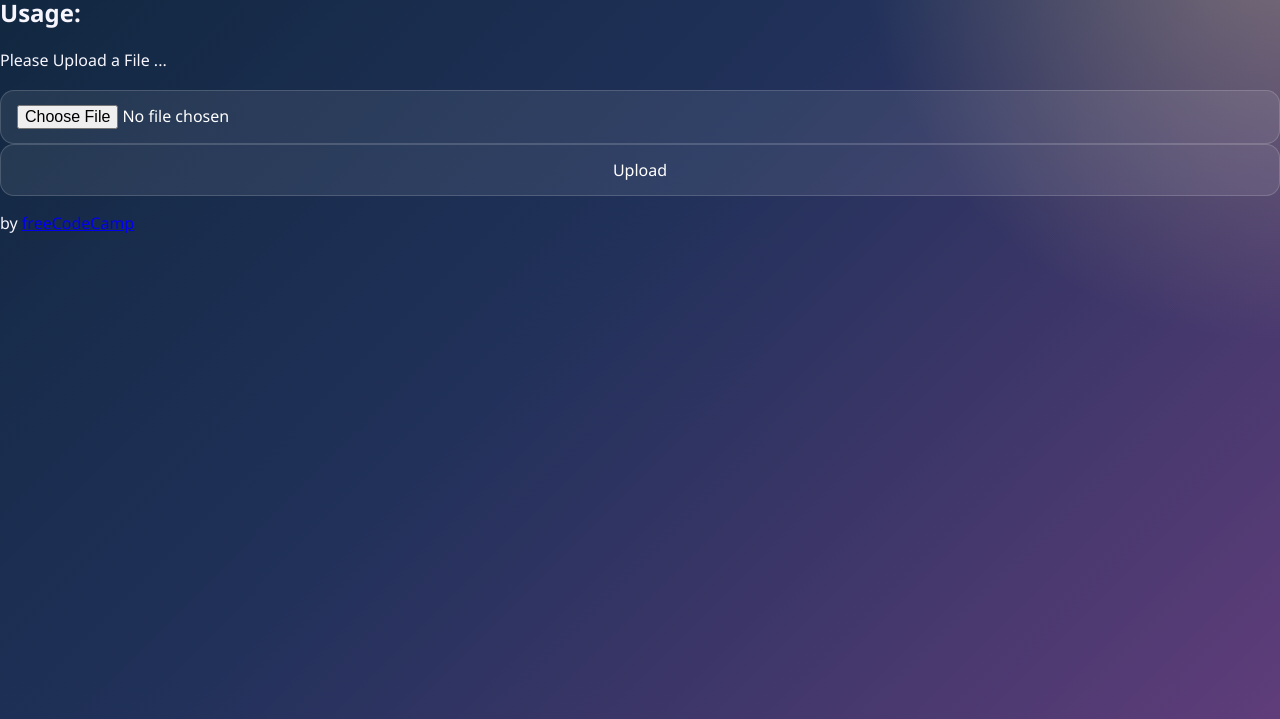
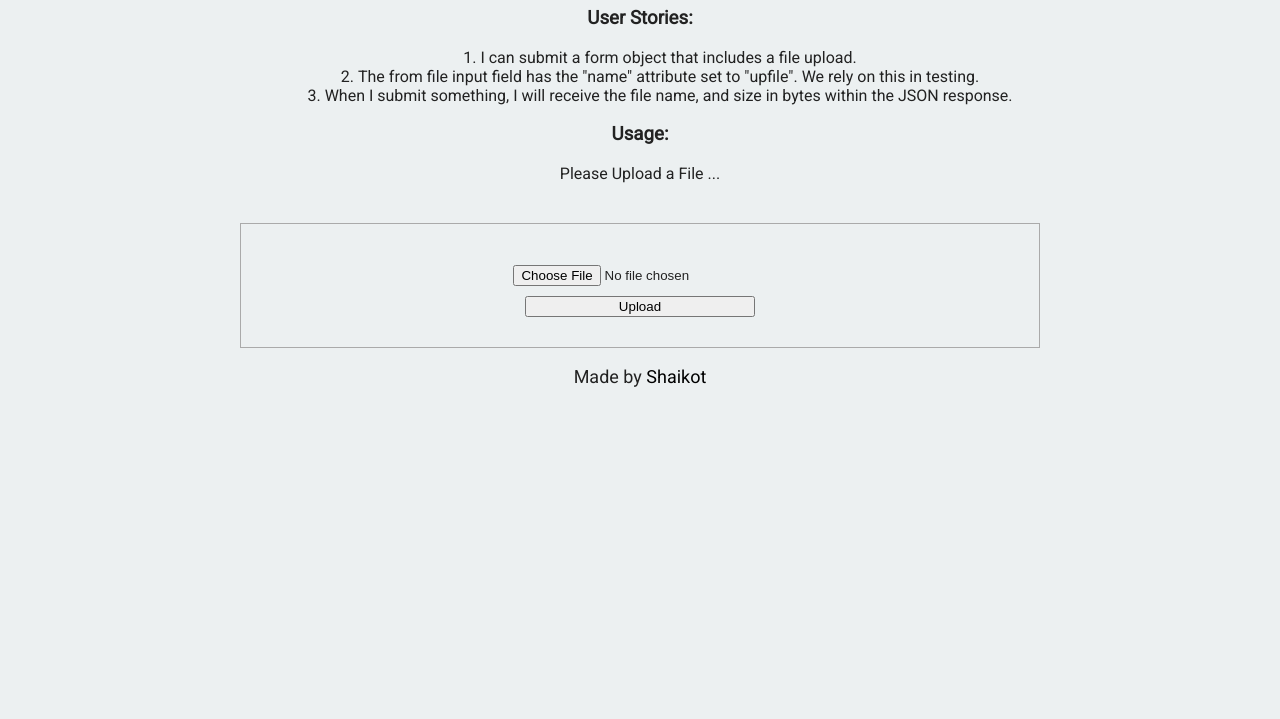
Before and after one commit to x1n-Q/fcc-file-metadata-microservice, a website: page views/index.html in a window 1280 px wide. Shown: the part 81-800 px from the top of the page. Drawn offline with Linux system fonts and the light colour scheme.

Commit message:
Replace file metadata app with Shaikot clone

```diff
--- a/public/style.css
+++ b/public/style.css
@@ -1,84 +1,64 @@
-* {
-  box-sizing: border-box;
+/****** Main Styling ******/
+
+body {
+	font-family: 'Roboto', sans-serif;
+	font-size: 16px;
+	color: #222;
+	background-color: #ECF0F1;
+	text-align: center;
 }
 
-body {
-  margin: 0;
-  min-height: 100vh;
-  font-family: "Segoe UI", Tahoma, sans-serif;
-  background:
-    radial-gradient(circle at top right, rgba(255, 220, 157, 0.35), transparent 28%),
-    linear-gradient(135deg, #10273e 0%, #21315a 46%, #5f3d7a 100%);
-  color: #f7f6ff;
+.container {
+	padding: 0;
+	margin-top: 40px;
 }
 
-.page {
-  min-height: 100vh;
-  display: grid;
-  place-items: center;
-  padding: 24px;
+footer {
+  margin: auto;
+  height: 10vh;
+  text-align: center;
 }
 
-.card {
-  width: min(640px, 100%);
-  padding: 32px;
-  border-radius: 24px;
-  background: rgba(12, 18, 37, 0.78);
-  border: 1px solid rgba(255, 255, 255, 0.15);
-  box-shadow: 0 24px 72px rgba(8, 10, 20, 0.4);
+footer p {
+  font-size: 18px;
 }
 
-.eyebrow {
-  margin: 0 0 10px;
-  color: #ffcf86;
-  text-transform: uppercase;
-  letter-spacing: 0.16em;
-  font-size: 0.78rem;
-  font-weight: 700;
+footer p a {
+  text-decoration: none;
+  color: black;
 }
 
-h1,
-h2 {
-  margin-top: 0;
+ol {
+	list-style-position: inside;
 }
 
-h1 {
-  margin-bottom: 12px;
-  font-size: clamp(2rem, 4vw, 3rem);
-}
-
-.intro {
-  margin-bottom: 28px;
-  line-height: 1.7;
-}
-
-.upload-form {
-  display: grid;
-  gap: 14px;
-  margin-bottom: 24px;
-}
-
-input,
-button {
-  width: 100%;
-  padding: 14px 16px;
-  border-radius: 14px;
-  border: 1px solid rgba(255, 255, 255, 0.16);
-  font: inherit;
+ul {
+	list-style-type: none;
 }
 
 input {
-  background: rgba(255, 255, 255, 0.08);
-  color: #ffffff;
+  display: block;
+  position: relative;
+  margin: 10px auto;
 }
 
-button {
-  background: linear-gradient(90deg, #ffcf86, #ff9a7a);
-  color: #211b34;
-  font-weight: 800;
-  cursor: pointer;
+input#button {
+  width: 230px;
 }
 
-code {
-  font-family: Consolas, "Courier New", monospace;
+.view {
+  position:relative;
+  margin: auto;
+  margin-top: 40px;
+  border: 1px  solid  #aaa;
+  padding: 20px;
+  width: 60%;
+  min-width: 400px;
 }
+
+/****** Logo Div Styling ******/
+
+img {
+	margin: 20px auto 0 auto;
+	display: block;
+}
--- a/views/index.html
+++ b/views/index.html
@@ -1,38 +1,43 @@
 <!DOCTYPE html>
-<html lang="en">
+
+<html>
+
 <head>
-    <meta charset="utf-8" />
   <title>File Metadata</title>
-    <link
-      rel="shortcut icon"
-      href="https://cdn.freecodecamp.org/universal/favicons/favicon.ico"
-      type="image/x-icon"
-    />
-    <link
-      href="https://fonts.googleapis.com/css?family=Roboto"
-      rel="stylesheet"
-      type="text/css"
-    />
-    <link href="/public/style.css" rel="stylesheet" type="text/css" />
+  <link rel="shortcut icon"
+    href="https://cdn.hyperdev.com/us-east-1%3A52a203ff-088b-420f-81be-45bf559d01b1%2Ffavicon.ico"
+    type="image/x-icon" />
+  <link href="https://fonts.googleapis.com/css?family=Roboto" rel="stylesheet" type="text/css">
+  <link href="/public/style.css" rel="stylesheet" type="text/css">
 </head>
+
 <body>
+
   <div class="container">
-      <h1>API Project: File Metadata Microservice</h1>
-      <h2>Usage:</h2>
-      <p>Please Upload a File ...</p>
+    <h2>API Project: File Metadata Microservice</h2>
+    <h3>User Stories:</h3>
+    <ol>
+      <li>I can submit a form object that includes a file upload.</li>
+      <li>The from file input field has the "name" attribute set to "upfile". We rely on this in testing.</li>
+      <li>When I submit something, I will receive the file name, and size in bytes within the JSON response.</li>
+    </ol>
+
+    <h3>Usage:</h3>
+    <p>
+      Please Upload a File ...
+    </p>
     <div class="view">
-        <h3 id="output"></h3>
+      <h4 id="output"></h4>
       <form enctype="multipart/form-data" method="POST" action="/api/fileanalyse">
-          <input id="inputfield" type="file" name="upfile" />
-          <input id="button" type="submit" value="Upload" />
+        <input id="inputfield" type="file" name="upfile">
+        <input id="button" type="submit" value="Upload">
       </form>
     </div>
   </div>
-    <div class="footer">
-      <p>
-        by
-        <a href="https://www.freecodecamp.org/">freeCodeCamp</a>
-      </p>
-    </div>
+  <footer>
+    <p>Made by <a href="https://github.com/Shaikot007" target="_blank" rel="noopener noreferrer">Shaikot</a></p>
+  </footer>
+
 </body>
+
 </html>
```
Also changed, not shown: package.json (+17 -15 lines), server.js (+31 -23 lines), README.md, 2 other files. Lines whose indentation alone changed are shown as unchanged.
